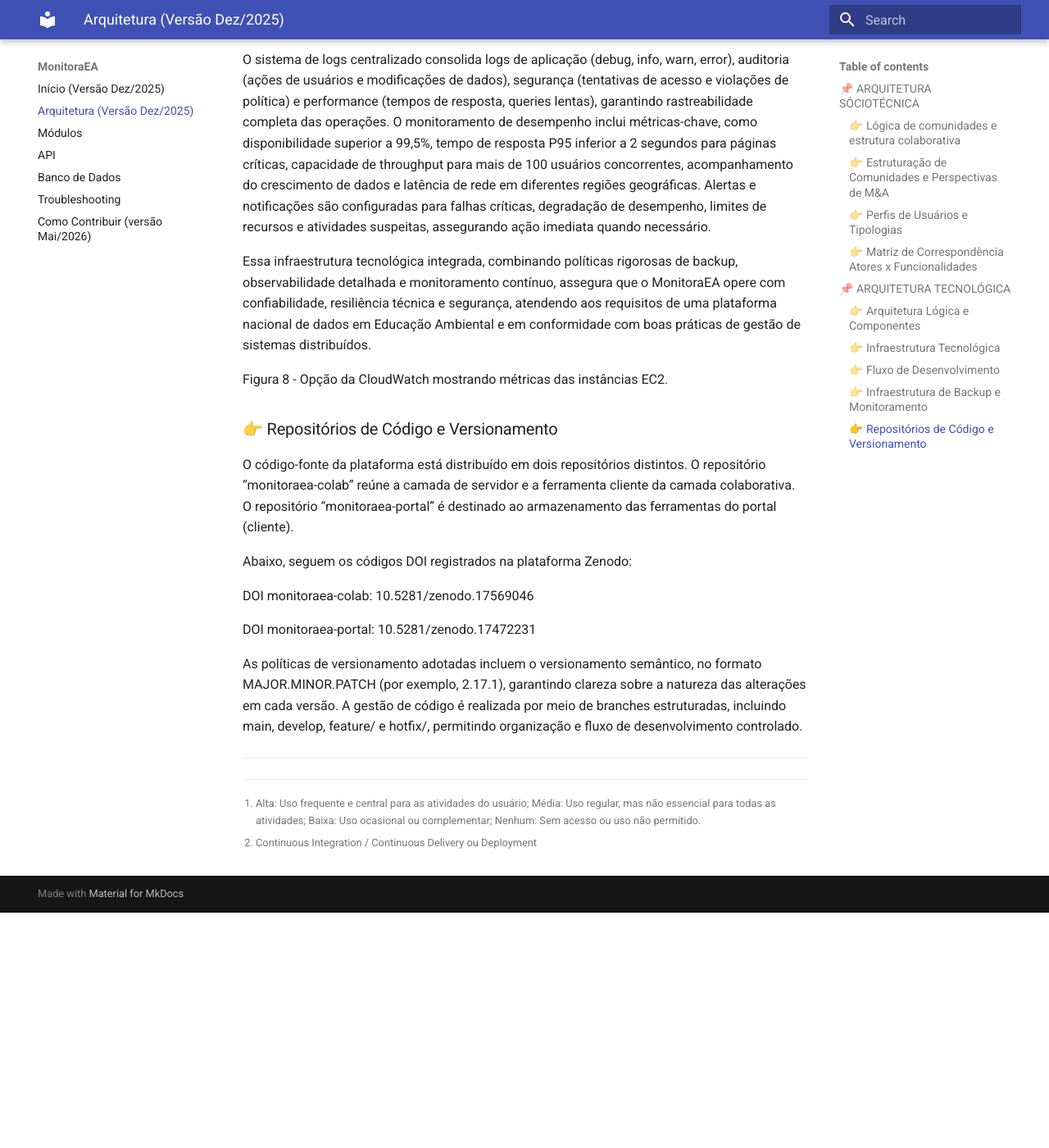
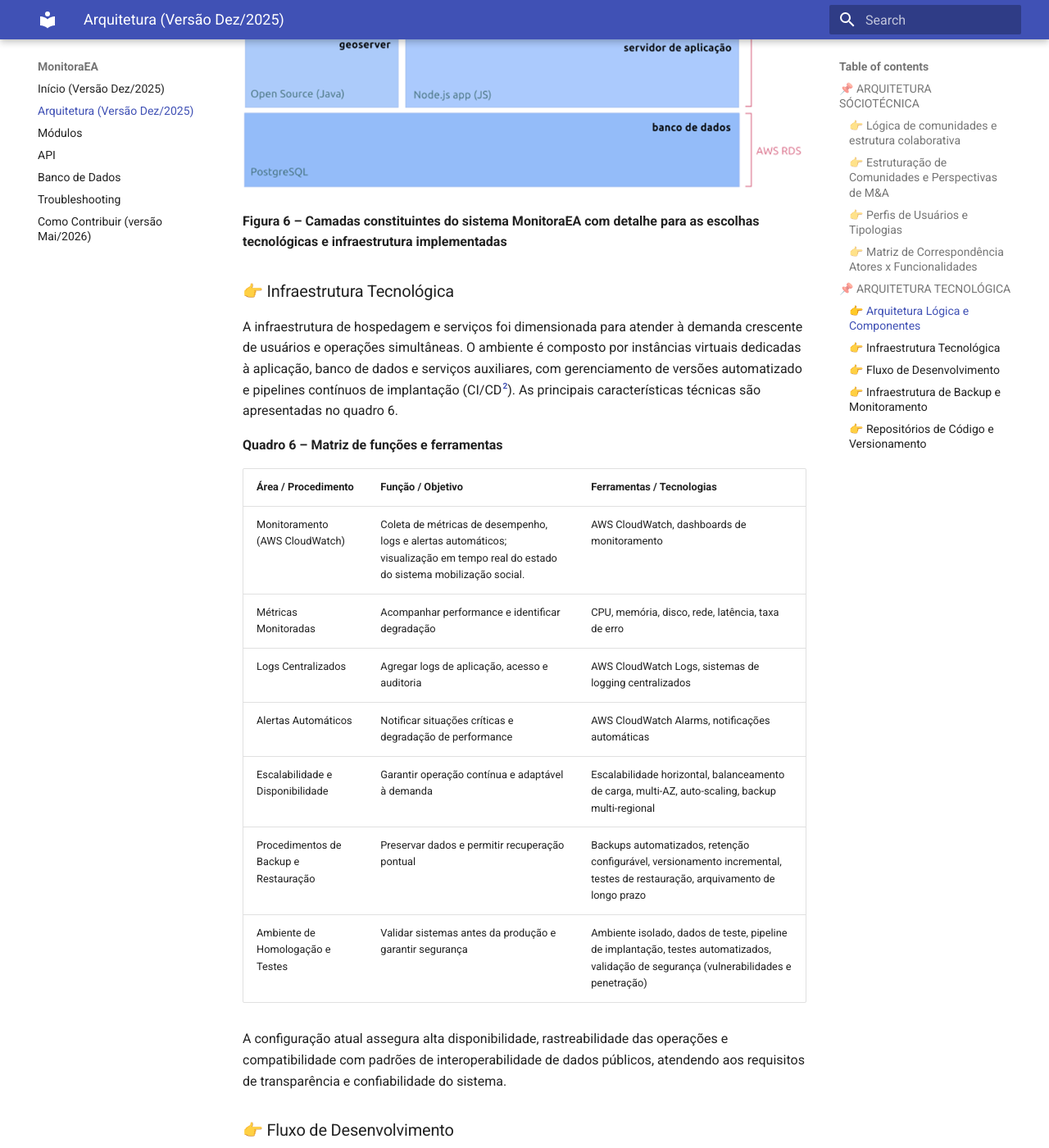
Before and after one commit to ctamp2000/monitoraea-docs, an MkDocs documentation site: the page built from docs/arquitetura.md, in a window 1280 px wide and 1400 px high, scrolled down 9604 px. Shown: the whole window at 82% size. Built offline with MkDocs 1.6.1 and Material for MkDocs 9.7.7, drawn with Linux system fonts in a browser that asks for light colours; before the commit the page ends 10717 px from its top, so only the background shows below that; some of the changed text lies outside the part shown.

Commit message:
Atualização da Arquitetura

```diff
--- a/docs/arquitetura.md
+++ b/docs/arquitetura.md
@@ -14,7 +12,15 @@
 
 A Figura 1 ilustra esse processo de concepção modular e colaborativa, evidenciando como a lógica comunitária estrutura o ciclo de desenvolvimento do sistema. Essa metodologia assegura que o MonitoraEA evolua como um sistema vivo e adaptativo, no qual a arquitetura técnica reflete a organização social da própria rede de Educação Ambiental.
 
+![Figura 1 - ](img/figura1.png)
+
+**Figura 1 - Ciclo de concepção modular típica do Sistema MonitoraEA.**
+
 A partir da versão 2.01, o MonitoraEA passou a adotar um padrão de referência para a criação de comunidades voltadas ao cadastro, avaliação e monitoramento de iniciativas, definindo um conjunto base de funcionalidades ajustável a diferentes contextos territoriais e institucionais. Esta versão considera cinco funcionalidades básicas: i) formulário para a apresentação de informações cadastrais da iniciativa; ii) ferramenta webgis para a definição do polígono de representação da área de abrangência espacial da iniciativa; iii) formulários para autoavaliação da iniciativa, organizados por meio de dimensões de monitoramento e avaliação e indicadores a elas associados; iv) formulário para a descrição de parcerias e conexões institucionais realizadas pela iniciativa e; v) ferramenta de registro de eventos e marcos relevantes no ciclo de vida da iniciativa, em uma perspectiva cronológica (Linha do tempo da iniciativa). As funcionalidades (i) e (iii) variam entre as diversas perspectivas de monitoramento e avaliação do Sistema MonitoraEA. A figura 2 apresenta a organização das abas que permitem acessar estas cinco funcionalidades básicas dentro da área colaborativa das comunidades de M&A.
+
+![Figura 2 - ](img/figura2.png)
+
+**Figura 2 - Barra de abas da área colaborativa das comunidades de M&A do Sistema MonitoraEA.**
 
 A partir dessa base, a arquitetura do sistema organiza-se em módulos integrados que sustentam o ciclo completo de geração, integração, visualização e engajamento das comunidades, que será apresentado em mais detalhes na seção 4 deste relatório.
 
@@ -23,6 +29,10 @@
 Além de sua organização modular de funcionalidades, o Sistema MonitoraEA se desdobra e se estrutura a partir de perspectivas de Monitoramento e Avaliação (M&A), que configuram diferentes camadas temáticas e institucionais de observação dentro do sistema. Essas perspectivas representam as múltiplas formas de atuação da Educação Ambiental no Brasil, compreendidas a partir do prisma das políticas públicas e das interfaces entre Estado, sociedade civil e territórios.
 
 Cada Perspectiva de M&A constitui um eixo estruturante do sistema, a partir do qual se organiza uma comunidade de gestão encarregada de orientar e articular os processos de monitoramento, definição de indicadores e produção descentralizada de dados em uma determinada dimensão da Educação Ambiental. Essas comunidades funcionam como núcleos temáticos de referência, a partir dos quais os usuários podem criar suas próprias comunidades de iniciativas, vinculadas à perspectiva escolhida. Essa vinculação assegura que cada comunidade opere com campos, indicadores e instrumentos específicos, coerentes com os referenciais metodológicos e analíticos da respectiva perspectiva. A figura 3 e o quadro 2 apresentam o panorama das perspectivas de M&A existentes e previstas para o MonitoraEA.
+
+![Figura 3 - ](img/figura3.png)
+
+**Figura 3 - Mapa de perspectivas de M&A do Sistema MonitoraEA.**
 
 **Quadro 2 – Principais Perspectivas Estruturadas no MonitoraEA**
 
@@ -39,7 +49,15 @@
 
 Estas perspectivas formam uma rede de comunidades interdependentes, cuja interação viabiliza a construção colaborativa e descentralizada de dados e informações. Tal arranjo reflete a diversidade de práticas e atores do campo da Educação Ambiental, ao mesmo tempo em que reforça o papel do MonitoraEA como infraestrutura pública de governança adaptativa e de gestão integrada da informação socioambiental. A figura 4 apresenta o mapa geral de comunidades sob o qual se estrutura o planejamento de desenvolvimentos do Sistema MonitoraEA.
 
+![Figura 4 - ](img/figura4.png)
+
+**Figura 4 - Estruturação de comunidades do Sistema MonitoraEA**
+
 A figura 5 apresenta o detalhamento do mapa de aplicação de instrumentos de monitoramento e avaliação (M&A), considerando cada perspectiva e, para cada uma delas, das possibilidades de cadastro.
+
+![Figura 5 - ](img/figura5.png)
+
+**Figura 5 - Matriz de aplicação das diferentes tipologias de indicadores do Sistema MonitoraEA, por perspectiva.**
 
 ### 👉 Perfis de Usuários e Tipologias
 
@@ -300,6 +318,10 @@
 
 Essa arquitetura segue o modelo web distribuído, permitindo que diferentes módulos operem de forma integrada, porém desacoplada, garantindo resiliência e escalabilidade horizontal.
 
+![Figura 6 - ](img/figura6.png)
+
+**Figura 6 – Camadas constituintes do sistema MonitoraEA com detalhe para as escolhas tecnológicas e infraestrutura implementadas**
+
 ### 👉 Infraestrutura Tecnológica
 
 A infraestrutura de hospedagem e serviços foi dimensionada para atender à demanda crescente de usuários e operações simultâneas. O ambiente é composto por instâncias virtuais dedicadas à aplicação, banco de dados e serviços auxiliares, com gerenciamento de versões automatizado e pipelines contínuos de implantação (CI/CD[^2]). As principais características técnicas são apresentadas no quadro 6.
@@ -307,6 +329,16 @@
 [^2]: Continuous Integration / Continuous Delivery ou Deployment
 
 **Quadro 6 – Matriz de funções e ferramentas**
+
+| Área / Procedimento                   | Função / Objetivo                                                                                                                 | Ferramentas / Tecnologias                                                                                                               |
+| ------------------------------------- | --------------------------------------------------------------------------------------------------------------------------------- | --------------------------------------------------------------------------------------------------------------------------------------- |
+| Monitoramento (AWS CloudWatch)        | Coleta de métricas de desempenho, logs e alertas automáticos; visualização em tempo real do estado do sistema mobilização social. | AWS CloudWatch, dashboards de monitoramento                                                                                             |
+| Métricas Monitoradas                  | Acompanhar performance e identificar degradação                                                                                   | CPU, memória, disco, rede, latência, taxa de erro                                                                                       |
+| Logs Centralizados                    | Agregar logs de aplicação, acesso e auditoria                                                                                     | AWS CloudWatch Logs, sistemas de logging centralizados                                                                                  |
+| Alertas Automáticos                   | Notificar situações críticas e degradação de performance                                                                          | AWS CloudWatch Alarms, notificações automáticas                                                                                         |
+| Escalabilidade e Disponibilidade      | Garantir operação contínua e adaptável à demanda                                                                                  | Escalabilidade horizontal, balanceamento de carga, multi-AZ, auto-scaling, backup multi-regional                                        |
+| Procedimentos de Backup e Restauração | Preservar dados e permitir recuperação pontual                                                                                    | Backups automatizados, retenção configurável, versionamento incremental, testes de restauração, arquivamento de longo prazo             |
+| Ambiente de Homologação e Testes      | Validar sistemas antes da produção e garantir segurança                                                                           | Ambiente isolado, dados de teste, pipeline de implantação, testes automatizados, validação de segurança (vulnerabilidades e penetração) |
 
 A configuração atual assegura alta disponibilidade, rastreabilidade das operações e compatibilidade com padrões de interoperabilidade de dados públicos, atendendo aos requisitos de transparência e confiabilidade do sistema.
 
@@ -323,7 +355,9 @@
 
 Esse modelo favorece a evolução incremental do sistema, reduz riscos de regressão e mantém a documentação técnica permanentemente sincronizada com o código e os ambientes operacionais.
 
-Figura 7 - Ciclo iterativo de desenvolvimento, suas fases e ambientes de implementação.
+![Figura 7 - ](img/figura7.png)
+
+**Figura 7 - Ciclo iterativo de desenvolvimento, suas fases e ambientes de implementação.**
 
 Do ponto de vista dos ambientes operacionais, o sistema opera a partir de 3 ambientes distintos:
 
@@ -341,7 +375,9 @@
 
 Essa infraestrutura tecnológica integrada, combinando políticas rigorosas de backup, observabilidade detalhada e monitoramento contínuo, assegura que o MonitoraEA opere com confiabilidade, resiliência técnica e segurança, atendendo aos requisitos de uma plataforma nacional de dados em Educação Ambiental e em conformidade com boas práticas de gestão de sistemas distribuídos.
 
-Figura 8 - Opção da CloudWatch mostrando métricas das instâncias EC2.
+![Figura 8 - ](img/figura8.png)
+
+**Figura 8 - Opção da CloudWatch mostrando métricas das instâncias EC2.**
 
 ### 👉 Repositórios de Código e Versionamento
 
```
Also changed, not shown: other parts of docs/arquitetura.md (+0 -2 lines), docs/img/figura1.png (added), docs/img/figura2.png (added), docs/img/figura3.png (added), docs/img/figura4.png (added), docs/img/figura5.png (added), docs/img/figura6.png (added), docs/img/figura7.png (added), docs/img/figura8.png (added).
